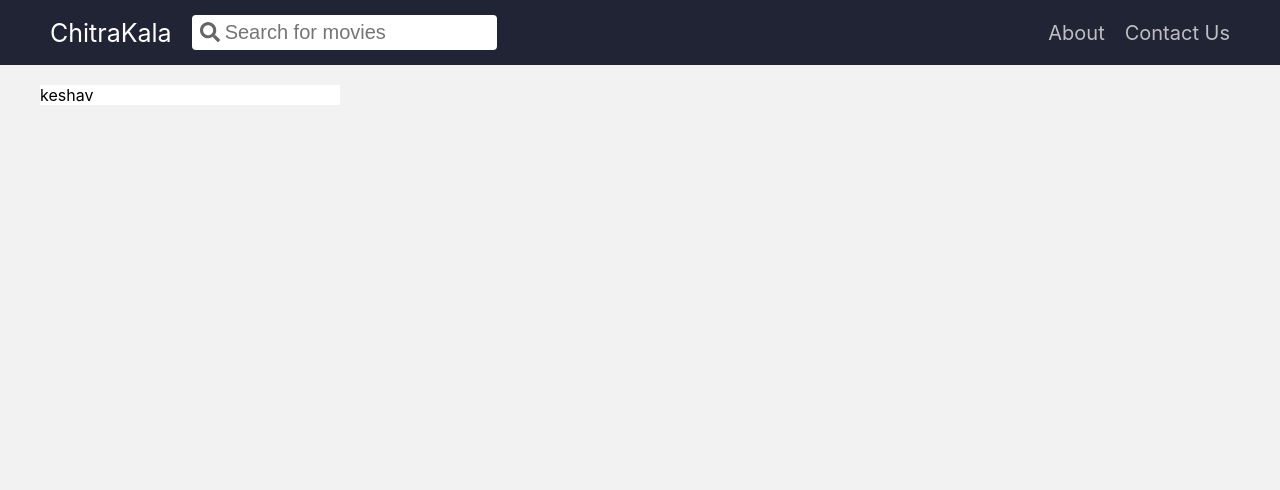
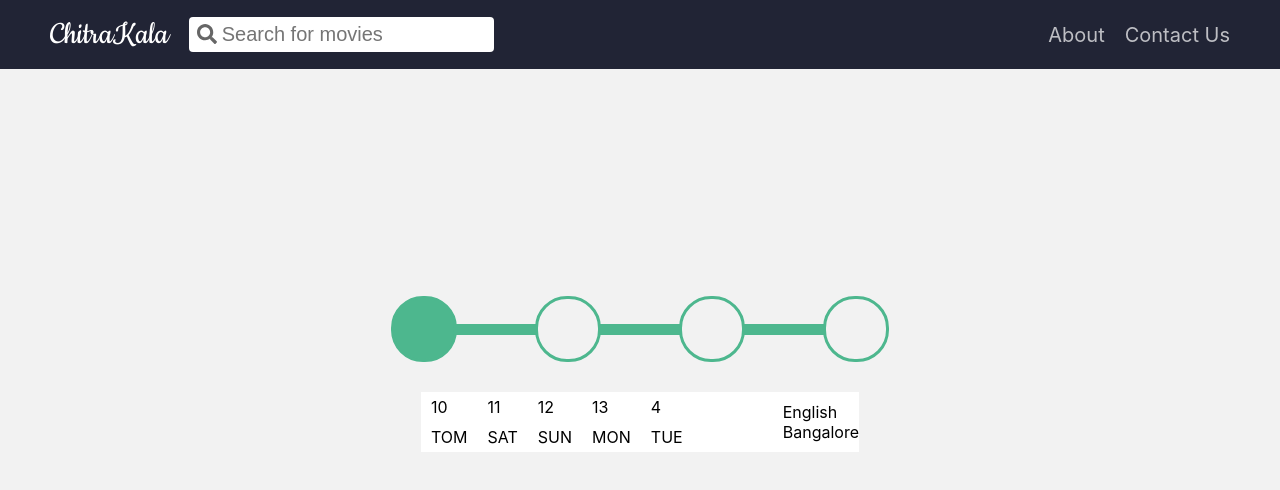
Before and after one commit to arjun1237/Chitrakala, a React (Create React App) app: page / in a window 1280 px wide. Shown: the top 490 px of the page. Built offline with nearby package versions, Linux system fonts and the light colour scheme.

Commit message:
STYLING: Phases bars created

```diff
--- a/src/App.css
+++ b/src/App.css
@@ -1,4 +1,6 @@
 /* //test change for arjun*/
-.App {
+
+
+.App{
 
 }
--- a/src/App.js
+++ b/src/App.js
@@ -2,12 +2,15 @@ import React from 'react';
 import './App.css';
 import Navbar from './components/Navbar'
 import LandingPage from './components/LandingPage/LandingPage'
+import Booking from './components/Booking/Booking';
+
 
 function App() {
   return (
     <div className="App">
         <Navbar />
-        <LandingPage/>
+        {/* <LandingPage/> */}
+        <Booking />
     </div>
   );
 }
--- /dev/null
+++ b/src/components/Booking/Booking.jsx
@@ -0,0 +1,65 @@
+import React, {Component} from 'react'
+import colors from '../../styling/theme'
+import styled from 'styled-components'
+import DateTimeSelection from './DateTimeSelection'
+
+export default class Booking extends Component{
+    render(){
+        return(
+            <BookingContainer>
+                <div>
+                    <Phases />
+                    <PhaseBody>
+                        <DateTimeSelection />
+                    </PhaseBody>
+                </div>
+            </BookingContainer>
+        )
+    }
+}
+
+
+function Phases(){
+    return(
+        <PhaseHandler>
+            <PhaseBall bg={colors.themeSuccess} />
+            <PhaseLine />
+            <PhaseBall />
+            <PhaseLine />
+            <PhaseBall />
+            <PhaseLine />
+            <PhaseBall />
+        </PhaseHandler>
+    )
+}
+
+
+const PhaseBody = styled.div`
+    padding: 30px;
+`
+
+const PhaseLine = styled.div`
+    width: 80px;
+    height: 11px;
+    background-color: ${colors.themeSuccess};
+    margin: 0px -1px;
+`
+
+const PhaseHandler = styled.div`
+    display: flex;
+    align-items: center;
+`
+
+const PhaseBall = styled.div`
+    height: 60px;
+    width: 60px;
+    border-radius: 32px;
+    border: 3px solid ${colors.themeSuccess};
+    background-color: ${props => props.bg};
+`
+
+const BookingContainer = styled.div`
+    display: grid;
+    place-items: center;
+    height: 80vh;
+`
--- /dev/null
+++ b/src/components/Booking/DateTimeSelection.jsx
@@ -0,0 +1,37 @@
+import React, {Component} from 'react'
+import styles from './css/Booking.module.css'
+
+export default class DateTimeSelection extends Component{
+    render(){
+        return(
+            <div className={styles.infobar}>
+                <div className={styles["data-handler"]}>
+                    <div>
+                        <p>10</p>
+                        <p>TOM</p>
+                    </div>
+                    <div>
+                        <p>11</p>
+                        <p>SAT</p>
+                    </div>
+                    <div>
+                        <p>12</p>
+                        <p>SUN</p>
+                    </div>
+                    <div>
+                        <p>13</p>
+                        <p>MON</p>
+                    </div>
+                    <div>
+                        <p>4</p>
+                        <p>TUE</p>
+                    </div>
+                </div>
+                <div>
+                    <div>English</div>
+                    <div>Bangalore</div>
+                </div>
+            </div>
+        )
+    }
+}
--- /dev/null
+++ b/src/components/Booking/css/Booking.module.css
@@ -0,0 +1,19 @@
+.data-handler{
+    display: flex;
+}
+
+.data-handler p{
+    margin: 0;
+    padding: 5px 10px;
+}
+
+.data-handler div{
+
+}
+
+.infobar{
+    display: flex;
+    align-items: center;
+    background-color: white;
+    justify-content: space-between;
+}
--- a/src/index.css
+++ b/src/index.css
@@ -1,3 +1,5 @@
+@import url('https://fonts.googleapis.com/css2?family=Cookie&family=Roboto:ital,wght@0,100;0,300;0,400;0,500;1,100;1,300;1,400;1,500&display=swap');
+
 body {
   margin: 0;
   font-family: -apple-system, BlinkMacSystemFont, 'Segoe UI', 'Roboto', 'Oxygen',
--- a/src/styling/StyledComponents.jsx
+++ b/src/styling/StyledComponents.jsx
@@ -49,5 +49,7 @@ export const StyledNavbar = Styled.div`
     }
     .logo{
             font-size : 25px;
+            font-family: 'Cookie', cursive;
+            font-size: 35px;
         }
 `;
```
